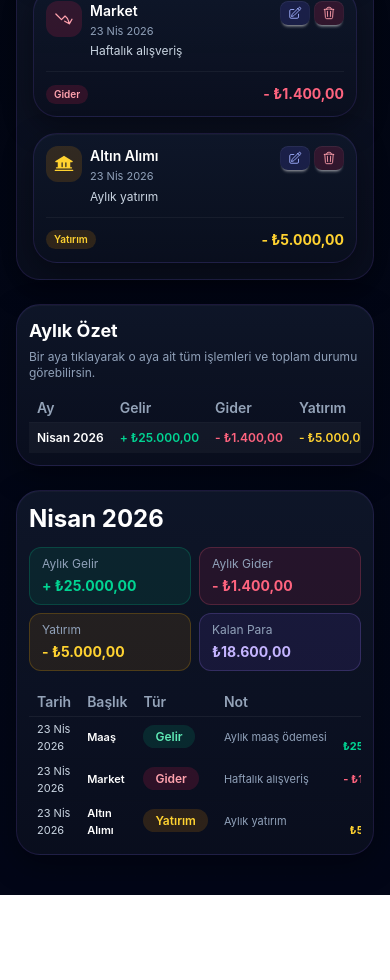
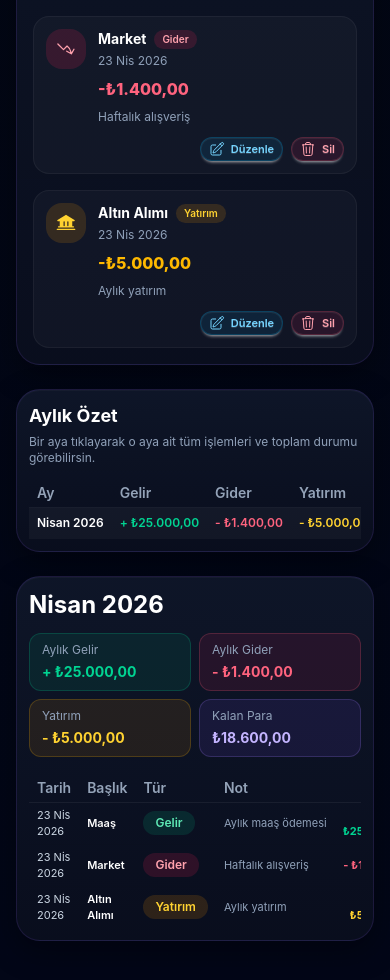
Before and after one commit to onuraydinoglu/GelirGider, a React (Vite) app: page / in a window 390 px wide. Shown: the part 880-1860 px from the top of the page. Before the commit the page ends 1775 px from the top, so only its background shows below. Built offline with nearby package versions, Linux system fonts and the light colour scheme.

Commit message:
Tasitlendirme eklendi.

```diff
--- a/src/App.jsx
+++ b/src/App.jsx
@@ -18,7 +18,6 @@ import { useTransactionOptions } from "./hooks/useTransactionOptions";
 function App() {
   const {
     transactions,
-    totals,
     selectedTransaction,
     setSelectedTransaction,
     editingTransaction,
@@ -47,6 +46,7 @@ function App() {
     const now = new Date();
     const year = now.getFullYear();
     const month = String(now.getMonth() + 1).padStart(2, "0");
+
     return `${year}-${month}`;
   }, []);
 
@@ -56,6 +56,16 @@ function App() {
 
   const currentMonthTransactions = currentMonthData?.transactions || [];
   const currentMonthLabel = currentMonthData?.monthLabel || "Bu Ay";
+
+  const currentMonthTotals = useMemo(() => {
+    return {
+      totalIncome: currentMonthData?.income || 0,
+      totalExpense: currentMonthData?.expense || 0,
+      totalInvestment: currentMonthData?.investment || 0,
+      balance: currentMonthData?.balance || 0,
+      totalCount: currentMonthData?.transactions?.length || 0,
+    };
+  }, [currentMonthData]);
 
   const handleAddTransaction = (payload) => {
     addTransaction(payload);
@@ -186,7 +196,7 @@ function App() {
         setAlert={setAlert}
       />
 
-      <SummaryGrid totals={totals} />
+      <SummaryGrid totals={currentMonthTotals} />
 
       <div className="mb-6">
         <div className="glass-card p-4 sm:p-5 lg:p-6">
--- a/src/components/modal/FinanceModal.jsx
+++ b/src/components/modal/FinanceModal.jsx
@@ -1,4 +1,5 @@
 import { useEffect, useMemo, useState } from "react";
+
 import { getToday } from "../../utils/helpers";
 
 const createInitialForm = (initialData, type) => ({
@@ -8,6 +9,8 @@ const createInitialForm = (initialData, type) => ({
   note: initialData?.note || "",
   date: initialData?.date || getToday(),
   type: initialData?.type || type,
+  installmentCount: initialData?.installmentCount || 1,
+  installmentStartDate: initialData?.installmentStartDate || initialData?.date || getToday(),
 });
 
 const FinanceModal = ({
@@ -24,6 +27,7 @@ const FinanceModal = ({
 
   const isEditMode = mode === "edit";
   const currentType = form.type || type;
+  const showInstallmentFields = !isEditMode && currentType === "expense";
 
   const modalTitle = useMemo(() => {
     if (currentType === "income") {
@@ -39,13 +43,14 @@ const FinanceModal = ({
 
   useEffect(() => {
     if (isOpen) {
+      setForm(createInitialForm(initialData, type));
       document.body.style.overflow = "hidden";
     }
 
     return () => {
       document.body.style.overflow = "";
     };
-  }, [isOpen]);
+  }, [isOpen, initialData, type]);
 
   if (!isOpen) return null;
 
@@ -64,6 +69,17 @@ const FinanceModal = ({
           ...prev,
           type: value,
           title: "",
+          installmentCount: 1,
+          installmentStartDate: prev.date || getToday(),
+        };
+      }
+
+      if (name === "date") {
+        return {
+          ...prev,
+          date: value,
+          installmentStartDate:
+            prev.installmentStartDate || value || getToday(),
         };
       }
 
@@ -85,6 +101,10 @@ const FinanceModal = ({
     if (!form.title.trim()) return;
     if (!form.amount || Number(form.amount) <= 0) return;
 
+    const installmentCount = Number(form.installmentCount || 1);
+
+    if (showInstallmentFields && installmentCount < 1) return;
+
     onSubmit({
       id: form.id,
       title: form.title,
@@ -92,6 +112,10 @@ const FinanceModal = ({
       note: form.note,
       date: form.date,
       type: form.type,
+      installmentCount: showInstallmentFields ? installmentCount : 1,
+      installmentStartDate: showInstallmentFields
+        ? form.installmentStartDate || form.date
+        : null,
     });
 
     handleClose();
@@ -202,6 +226,53 @@ const FinanceModal = ({
             </div>
           </div>
 
+          {showInstallmentFields && (
+            <div className="rounded-2xl border border-rose-400/15 bg-rose-500/5 p-3 sm:p-4">
+              <div className="mb-3">
+                <h4 className="text-sm font-semibold text-rose-200">
+                  Taksit Bilgisi
+                </h4>
+
+                <p className="mt-1 text-xs text-slate-400">
+                  Taksit sayısı 1’den büyükse her taksit ayrı aylara gider
+                  olarak otomatik eklenir.
+                </p>
+              </div>
+
+              <div className="grid grid-cols-1 gap-3 sm:grid-cols-2 sm:gap-4">
+                <div>
+                  <label className="mb-1.5 block text-xs font-medium text-slate-300 sm:mb-2 sm:text-sm">
+                    Kaç Taksit
+                  </label>
+
+                  <input
+                    type="number"
+                    min="1"
+                    step="1"
+                    name="installmentCount"
+                    value={form.installmentCount}
+                    onChange={handleChange}
+                    className="input dark-input h-10 w-full rounded-xl text-sm sm:h-12 sm:rounded-2xl"
+                  />
+                </div>
+
+                <div>
+                  <label className="mb-1.5 block text-xs font-medium text-slate-300 sm:mb-2 sm:text-sm">
+                    İlk Taksit Tarihi
+                  </label>
+
+                  <input
+                    type="date"
+                    name="installmentStartDate"
+                    value={form.installmentStartDate}
+                    onChange={handleChange}
+                    className="input dark-input h-10 w-full rounded-xl text-sm sm:h-12 sm:rounded-2xl"
+                  />
+                </div>
+              </div>
+            </div>
+          )}
+
           <div>
             <label className="mb-1.5 block text-xs font-medium text-slate-300 sm:mb-2 sm:text-sm">
               Not
@@ -223,12 +294,12 @@ const FinanceModal = ({
               onClick={handleClose}
               className="btn h-10 rounded-xl border border-white/10 bg-white/5 text-sm text-slate-200 hover:bg-white/10 sm:h-12 sm:rounded-2xl"
             >
-              İptal
+              Vazgeç
             </button>
 
             <button
               type="submit"
-              className={`btn h-10 rounded-xl border-0 text-sm font-semibold sm:h-12 sm:rounded-2xl ${submitButtonClass}`}
+              className={`btn h-10 rounded-xl border-0 px-5 text-sm font-bold sm:h-12 sm:rounded-2xl sm:px-7 ${submitButtonClass}`}
             >
               {isEditMode ? "Güncelle" : "Kaydet"}
             </button>
--- a/src/components/monthly/SelectedMonthDetails.jsx
+++ b/src/components/monthly/SelectedMonthDetails.jsx
@@ -96,13 +96,18 @@ const SelectedMonthDetails = ({ selectedMonthData }) => {
           </thead>
 
           <tbody>
-            {paginatedItems.map((item) => (
+            {paginatedItems.map((item) => {
+              const isInstallmentExpense =
+                item.type === "expense" && Number(item.installmentCount) > 1;
+
+              return (
                 <tr key={item.id}>
                   <td className="text-slate-300">{formatDate(item.date)}</td>
 
                   <td className="font-semibold text-white">{item.title}</td>
 
                   <td>
+                    <div className="flex flex-wrap items-center gap-2">
                       <span
                         className={`rounded-full px-3 py-1 text-xs font-semibold ${getTypeStyles(
                           item.type,
@@ -110,6 +115,13 @@ const SelectedMonthDetails = ({ selectedMonthData }) => {
                       >
                         {getTypeLabel(item.type)}
                       </span>
+
+                      {isInstallmentExpense && (
+                        <span className="rounded-full bg-violet-500/15 px-3 py-1 text-xs font-semibold text-violet-300">
+                          {item.installmentIndex}/{item.installmentCount} Taksit
+                        </span>
+                      )}
+                    </div>
                   </td>
 
                   <td className="max-w-[320px] truncate text-slate-400">
@@ -124,7 +136,8 @@ const SelectedMonthDetails = ({ selectedMonthData }) => {
                     {getAmountPrefix(item.type)} {formatCurrency(item.amount)}
                   </td>
                 </tr>
-            ))}
+              );
+            })}
           </tbody>
         </table>
       </div>
--- a/src/components/transactions/TransactionCard.jsx
+++ b/src/components/transactions/TransactionCard.jsx
@@ -4,7 +4,9 @@ import {
   HiOutlinePencilSquare,
   HiOutlineTrash,
 } from "react-icons/hi2";
+
 import { PiBankFill } from "react-icons/pi";
+
 import { formatCurrency } from "../../utils/formatCurrency";
 import { formatDate } from "../../utils/formatDate";
 
@@ -36,70 +38,85 @@ const TransactionCard = ({ item, onDelete, onEdit }) => {
       icon: <PiBankFill className="text-xl" />,
       wrapper: "bg-amber-500/15 text-amber-300",
       badge: "bg-amber-500/15 text-amber-300",
-      amount: "text-amber-300",
+      amount: "text-amber-400",
       label: "Yatırım",
       prefix: "-",
     };
   };
 
   const config = getTypeConfig(item.type);
+  const isInstallmentExpense =
+    item.type === "expense" && item.installmentCount > 1;
 
   return (
-    <div className="glass-card p-3 sm:p-5">
-      <div className="flex items-start justify-between gap-2">
-
-        {/* SOL */}
-        <div className="flex min-w-0 items-start gap-2 sm:gap-3">
+    <div className="group rounded-2xl border border-white/5 bg-white/[0.03] p-3 transition duration-300 hover:border-violet-400/20 hover:bg-white/[0.06] sm:p-4">
+      <div className="flex items-start gap-3">
         <div
-            className={`flex h-9 w-9 shrink-0 items-center justify-center rounded-xl sm:h-12 sm:w-12 sm:rounded-2xl ${config.wrapper}`}
+          className={`flex h-10 w-10 shrink-0 items-center justify-center rounded-2xl ${config.wrapper}`}
         >
           {config.icon}
         </div>
 
+        <div className="min-w-0 flex-1">
+          <div className="flex flex-col gap-2 sm:flex-row sm:items-start sm:justify-between">
             <div className="min-w-0">
-            <h3 className="truncate text-sm font-semibold text-white sm:text-lg">
+              <div className="flex flex-wrap items-center gap-2">
+                <h3 className="truncate text-sm font-bold text-white sm:text-base">
                   {item.title}
                 </h3>
 
-            <p className="mt-0.5 text-[11px] text-slate-400 sm:mt-1 sm:text-sm">
+                <span
+                  className={`rounded-full px-2 py-0.5 text-[10px] font-semibold sm:text-xs ${config.badge}`}
+                >
+                  {config.label}
+                </span>
+
+                {isInstallmentExpense && (
+                  <span className="rounded-full bg-violet-500/15 px-2 py-0.5 text-[10px] font-semibold text-violet-300 sm:text-xs">
+                    {item.installmentIndex}/{item.installmentCount} Taksit
+                  </span>
+                )}
+              </div>
+
+              <p className="mt-1 text-xs text-slate-400 sm:text-sm">
                 {formatDate(item.date)}
               </p>
+            </div>
+
+            <div className="text-left sm:text-right">
+              <p className={`text-base font-extrabold sm:text-lg ${config.amount}`}>
+                {config.prefix}
+                {formatCurrency(item.amount)}
+              </p>
+            </div>
+          </div>
 
           {item.note && (
-              <p className="mt-1 line-clamp-1 text-xs text-slate-300 sm:mt-2 sm:text-sm">
+            <p className="mt-2 line-clamp-2 text-xs text-slate-400 sm:text-sm">
               {item.note}
             </p>
           )}
-          </div>
-        </div>
 
-        {/* ACTIONS */}
-        <div className="flex shrink-0 gap-1 sm:gap-2">
+          <div className="mt-3 flex items-center justify-end gap-2">
             <button
+              type="button"
               onClick={() => onEdit(item)}
-            className="btn btn-xs rounded-lg border-0 bg-indigo-500/15 text-indigo-300 hover:bg-indigo-500/25 sm:btn-sm sm:rounded-xl"
+              className="btn btn-xs rounded-xl border border-sky-400/20 bg-sky-500/10 text-sky-300 hover:bg-sky-500/20"
             >
-            <HiOutlinePencilSquare className="text-sm sm:text-lg" />
+              <HiOutlinePencilSquare className="text-base" />
+              Düzenle
             </button>
 
             <button
+              type="button"
               onClick={() => onDelete(item)}
-            className="btn btn-xs rounded-lg border-0 bg-rose-500/15 text-rose-300 hover:bg-rose-500/25 sm:btn-sm sm:rounded-xl"
+              className="btn btn-xs rounded-xl border border-rose-400/20 bg-rose-500/10 text-rose-300 hover:bg-rose-500/20"
             >
-            <HiOutlineTrash className="text-sm sm:text-lg" />
+              <HiOutlineTrash className="text-base" />
+              Sil
             </button>
           </div>
         </div>
-
-      {/* ALT */}
-      <div className="mt-3 flex items-center justify-between border-t border-white/5 pt-3 sm:mt-4 sm:pt-4">
-        <span className={`rounded-full px-2 py-0.5 text-[10px] font-semibold sm:px-3 sm:py-1 sm:text-xs ${config.badge}`}>
-          {config.label}
-        </span>
-
-        <span className={`text-sm font-bold sm:text-lg ${config.amount}`}>
-          {config.prefix} {formatCurrency(item.amount)}
-        </span>
       </div>
     </div>
   );
--- a/src/hooks/useFinanceManager.js
+++ b/src/hooks/useFinanceManager.js
@@ -1,7 +1,10 @@
 import { useMemo, useState } from "react";
+
 import { STORAGE_KEYS } from "../constants/storage";
 import { useLocalStorage } from "./useLocalStorage";
+
 import { generateId, getToday } from "../utils/helpers";
+
 import { validateBackupFile } from "../utils/backup";
 
 const sampleTransactions = [
@@ -35,6 +38,7 @@ const getMonthKey = (date) => {
   const current = new Date(date);
   const year = current.getFullYear();
   const month = String(current.getMonth() + 1).padStart(2, "0");
+
   return `${year}-${month}`;
 };
 
@@ -48,6 +52,75 @@ const getMonthLabel = (monthKey) => {
   }).format(date);
 };
 
+const addMonthsToDate = (date, monthCount) => {
+  const [year, month, day] = date.split("-").map(Number);
+
+  const targetDate = new Date(year, month - 1 + monthCount, 1);
+  const targetYear = targetDate.getFullYear();
+  const targetMonth = targetDate.getMonth();
+
+  const lastDayOfTargetMonth = new Date(
+    targetYear,
+    targetMonth + 1,
+    0,
+  ).getDate();
+
+  const safeDay = Math.min(day, lastDayOfTargetMonth);
+
+  const result = new Date(targetYear, targetMonth, safeDay);
+
+  const formattedYear = result.getFullYear();
+  const formattedMonth = String(result.getMonth() + 1).padStart(2, "0");
+  const formattedDay = String(result.getDate()).padStart(2, "0");
+
+  return `${formattedYear}-${formattedMonth}-${formattedDay}`;
+};
+
+const createInstallmentTransactions = (payload) => {
+  const installmentCount = Number(payload.installmentCount || 1);
+  const totalAmount = Number(payload.amount);
+
+  if (payload.type !== "expense" || installmentCount <= 1) {
+    return [
+      {
+        id: generateId(),
+        type: payload.type,
+        title: payload.title.trim(),
+        amount: totalAmount,
+        note: payload.note?.trim() || "",
+        date: payload.date || getToday(),
+      },
+    ];
+  }
+
+  const installmentGroupId = generateId();
+  const startDate = payload.installmentStartDate || payload.date || getToday();
+
+  const baseAmount = Math.floor((totalAmount / installmentCount) * 100) / 100;
+  const calculatedTotal = baseAmount * installmentCount;
+  const remainingAmount = Number((totalAmount - calculatedTotal).toFixed(2));
+
+  return Array.from({ length: installmentCount }, (_, index) => {
+    const isLastInstallment = index === installmentCount - 1;
+
+    return {
+      id: generateId(),
+      type: "expense",
+      title: payload.title.trim(),
+      amount: isLastInstallment
+        ? Number((baseAmount + remainingAmount).toFixed(2))
+        : baseAmount,
+      note: payload.note?.trim() || "",
+      date: addMonthsToDate(startDate, index),
+      installmentGroupId,
+      installmentIndex: index + 1,
+      installmentCount,
+      installmentStartDate: startDate,
+      installmentTotalAmount: totalAmount,
+    };
+  });
+};
+
 export const useFinanceManager = () => {
   const [transactions, setTransactions] = useLocalStorage(
     STORAGE_KEYS.TRANSACTIONS,
@@ -56,22 +129,16 @@ export const useFinanceManager = () => {
 
   const [selectedTransaction, setSelectedTransaction] = useState(null);
   const [editingTransaction, setEditingTransaction] = useState(null);
+
   const [selectedMonth, setSelectedMonth] = useState(() =>
     getMonthKey(getToday()),
   );
 
   const addTransaction = (payload) => {
-    const newTransaction = {
-      id: generateId(),
-      type: payload.type,
-      title: payload.title.trim(),
-      amount: Number(payload.amount),
-      note: payload.note?.trim() || "",
-      date: payload.date || getToday(),
-    };
+    const newTransactions = createInstallmentTransactions(payload);
 
-    setTransactions((prev) => [newTransaction, ...prev]);
-    setSelectedMonth(getMonthKey(newTransaction.date));
+    setTransactions((prev) => [...newTransactions, ...prev]);
+    setSelectedMonth(getMonthKey(newTransactions[0].date));
   };
 
   const updateTransaction = (payload) => {
@@ -116,6 +183,10 @@ export const useFinanceManager = () => {
       amount: Number(item.amount || 0),
       note: item.note || "",
       date: item.date || getToday(),
+      installmentGroupId: item.installmentGroupId || null,
+      installmentIndex: item.installmentIndex || null,
+      installmentCount: item.installmentCount || null,
+      installmentStartDate: item.installmentStartDate || null,
     }));
 
     setTransactions(normalizedTransactions);
@@ -131,15 +202,21 @@ export const useFinanceManager = () => {
   };
 
   const totals = useMemo(() => {
-    const totalIncome = transactions
+    const currentMonthKey = getMonthKey(getToday());
+
+    const currentMonthTransactions = transactions.filter(
+      (item) => getMonthKey(item.date) === currentMonthKey,
+    );
+
+    const totalIncome = currentMonthTransactions
       .filter((item) => item.type === "income")
       .reduce((sum, item) => sum + item.amount, 0);
 
-    const totalExpense = transactions
+    const totalExpense = currentMonthTransactions
       .filter((item) => item.type === "expense")
       .reduce((sum, item) => sum + item.amount, 0);
 
-    const totalInvestment = transactions
+    const totalInvestment = currentMonthTransactions
       .filter((item) => item.type === "investment")
       .reduce((sum, item) => sum + item.amount, 0);
 
@@ -148,7 +225,7 @@ export const useFinanceManager = () => {
       totalExpense,
       totalInvestment,
       balance: totalIncome - totalExpense - totalInvestment,
-      totalCount: transactions.length,
+      totalCount: currentMonthTransactions.length,
     };
   }, [transactions]);
 
@@ -177,8 +254,11 @@ export const useFinanceManager = () => {
       }
 
       acc[monthKey].transactions.push(item);
+
       acc[monthKey].balance =
-        acc[monthKey].income - acc[monthKey].expense - acc[monthKey].investment;
+        acc[monthKey].income -
+        acc[monthKey].expense -
+        acc[monthKey].investment;
 
       return acc;
     }, {});
@@ -195,6 +275,7 @@ export const useFinanceManager = () => {
 
   const selectedMonthData = useMemo(() => {
     if (!monthlyData.length) return null;
+
     return (
       monthlyData.find((item) => item.monthKey === selectedMonth) ||
       monthlyData[0]
```
Lines whose indentation alone changed are shown as unchanged.
